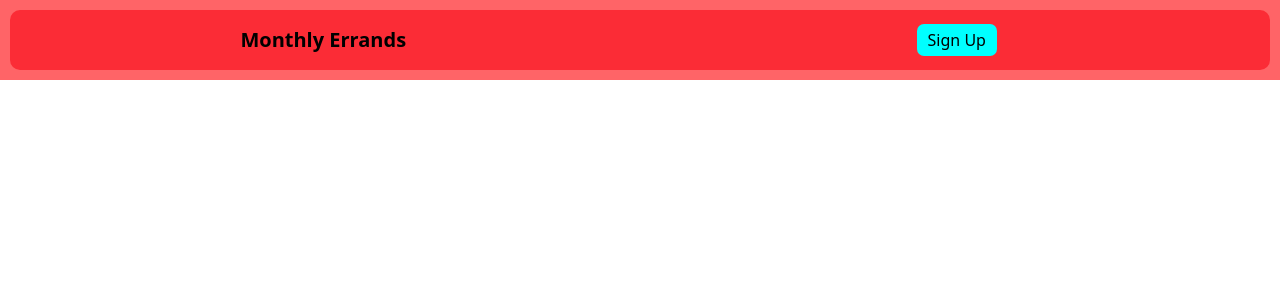
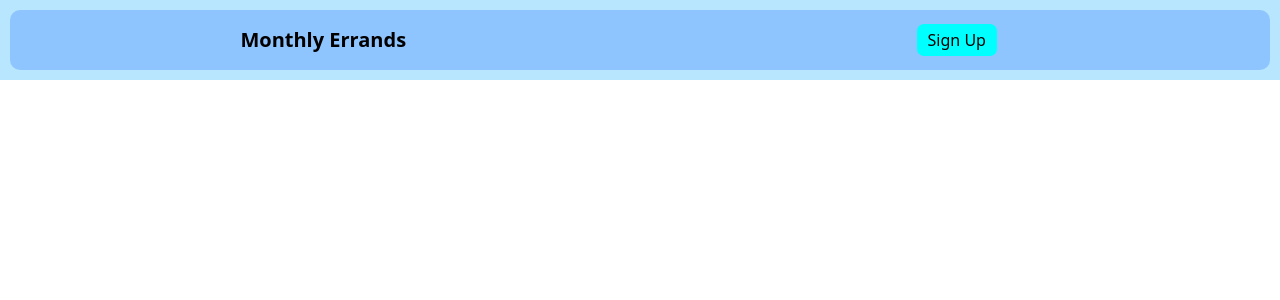
Before and after one commit to gladson65/monthlyErrands, a React (Vite) app: page / in a window 1280 px wide. Shown: the top 300 px of the page. Built offline with nearby package versions, Linux system fonts and the light colour scheme.

Commit message:
navbar backgroungd color changed

```diff
--- a/src/components/Navbar.jsx
+++ b/src/components/Navbar.jsx
@@ -6,8 +6,8 @@ function Navbar() {
     return (
 
         <>
-            <header className="w-dvw h-20 bg-red-400">
-                <nav className="w-full h-full bg-red-500">
+            <header className="w-dvw h-20 bg-sky-200">
+                <nav className="w-full h-full bg-blue-300">
                     <div id="logo" className='w-full text-center'>
                         <h1 className='font-bold'>
                             Monthly Errands
```
